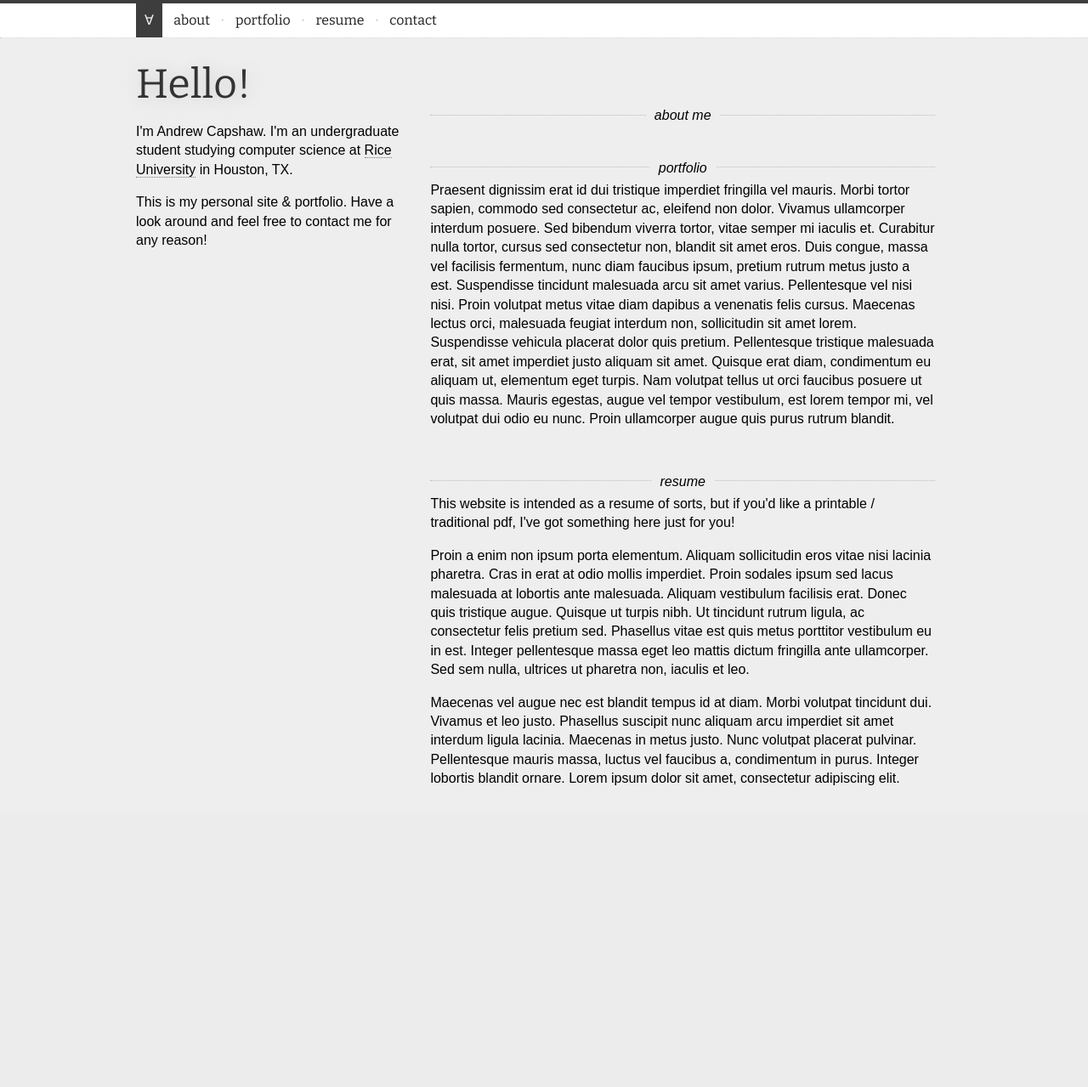
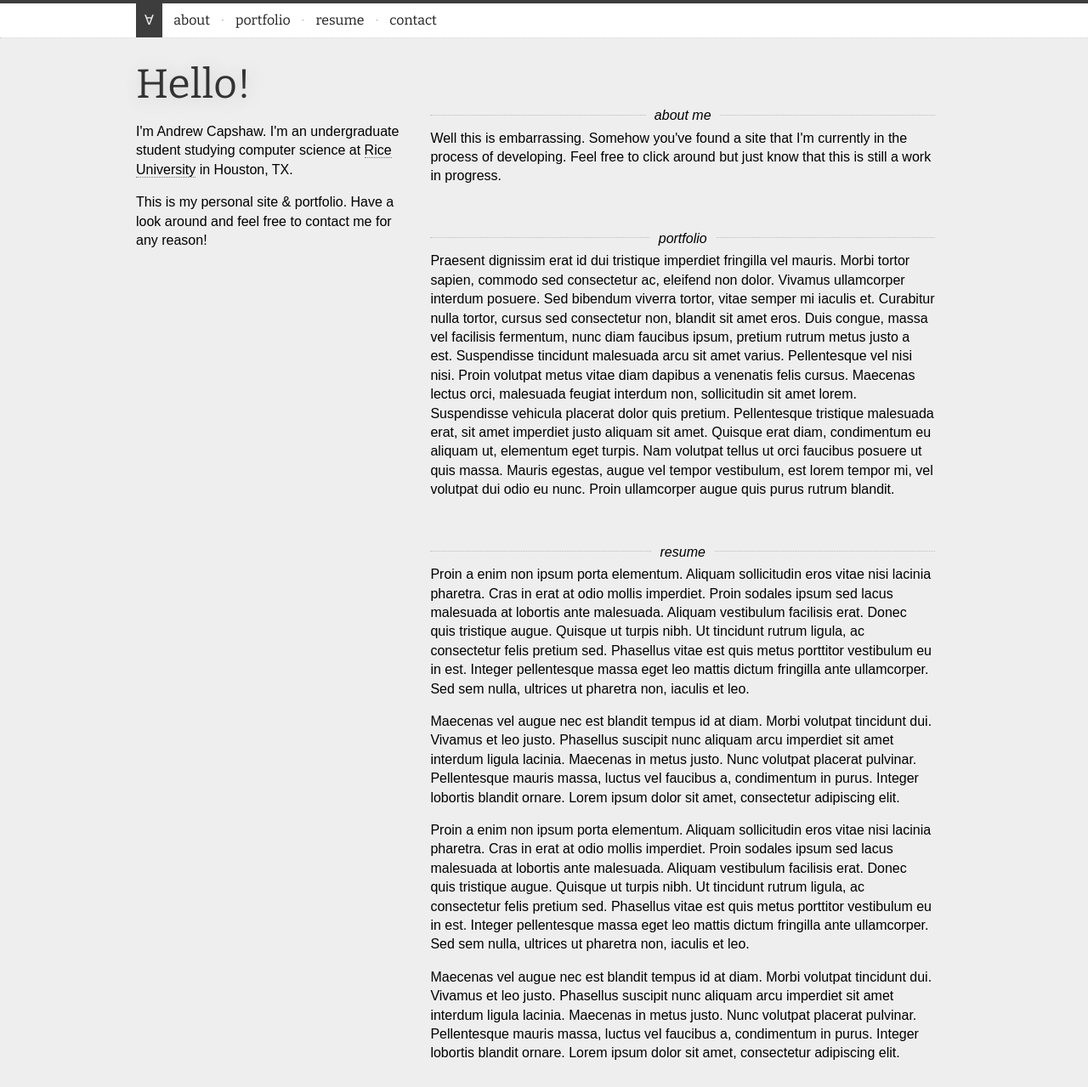
Before and after one commit to capshaw/capshaw.me, a PHP site: page / in a window 1280 px wide. Shown: the whole page at 85% size. Before the commit the page ends 924 px from the top, so only its background shows below. Run offline with PHP 8.4, Linux system fonts and the light colour scheme.

Commit message:
Updates to the lorem ipsum text on the main page.

```diff
--- a/index.php
+++ b/index.php
@@ -55,7 +55,8 @@
 					<h2>about me</h2>
 				</div>
 				<p>
-
+					Well this is embarrassing. Somehow you've found a site that I'm currently in the process of developing.
+					Feel free to click around but just know that this is still a work in progress.
 				</p>
 				<div class='heading'>
 					<h2>portfolio</h2>
@@ -67,7 +68,10 @@
 					<h2>resume</h2>
 				</div>
 				<p>
-					This website is intended as a resume of sorts, but if you'd like a printable / traditional pdf, I've got something here just for you!
+				Proin a enim non ipsum porta elementum. Aliquam sollicitudin eros vitae nisi lacinia pharetra. Cras in erat at odio mollis imperdiet. Proin sodales ipsum sed lacus malesuada at lobortis ante malesuada. Aliquam vestibulum facilisis erat. Donec quis tristique augue. Quisque ut turpis nibh. Ut tincidunt rutrum ligula, ac consectetur felis pretium sed. Phasellus vitae est quis metus porttitor vestibulum eu in est. Integer pellentesque massa eget leo mattis dictum fringilla ante ullamcorper. Sed sem nulla, ultrices ut pharetra non, iaculis et leo.
+				</p>
+				<p>
+				Maecenas vel augue nec est blandit tempus id at diam. Morbi volutpat tincidunt dui. Vivamus et leo justo. Phasellus suscipit nunc aliquam arcu imperdiet sit amet interdum ligula lacinia. Maecenas in metus justo. Nunc volutpat placerat pulvinar. Pellentesque mauris massa, luctus vel faucibus a, condimentum in purus. Integer lobortis blandit ornare. Lorem ipsum dolor sit amet, consectetur adipiscing elit.
 				</p>
 				<p>
 				Proin a enim non ipsum porta elementum. Aliquam sollicitudin eros vitae nisi lacinia pharetra. Cras in erat at odio mollis imperdiet. Proin sodales ipsum sed lacus malesuada at lobortis ante malesuada. Aliquam vestibulum facilisis erat. Donec quis tristique augue. Quisque ut turpis nibh. Ut tincidunt rutrum ligula, ac consectetur felis pretium sed. Phasellus vitae est quis metus porttitor vestibulum eu in est. Integer pellentesque massa eget leo mattis dictum fringilla ante ullamcorper. Sed sem nulla, ultrices ut pharetra non, iaculis et leo.
```
